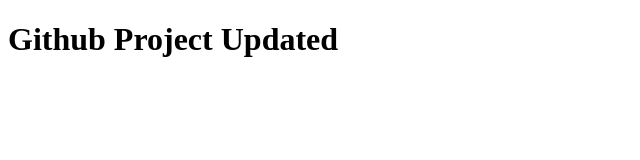
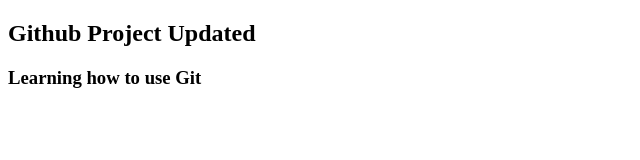
Before and after one commit to rodgtr1/github-testing, a plain HTML site: page index.html in a window 1280 px wide. Shown: the whole page, without its empty margins (0-640 px from the left). Drawn offline with Linux system fonts and the light colour scheme.

Commit message:
updated header and added an h3

```diff
--- a/index.html
+++ b/index.html
@@ -6,6 +6,7 @@
     <title>Document</title>
   </head>
   <body>
-    <h1>Github Project Updated</h1>
+    <h2>Github Project Updated</h2>
+    <h3>Learning how to use Git</h3>
   </body>
 </html>
```
